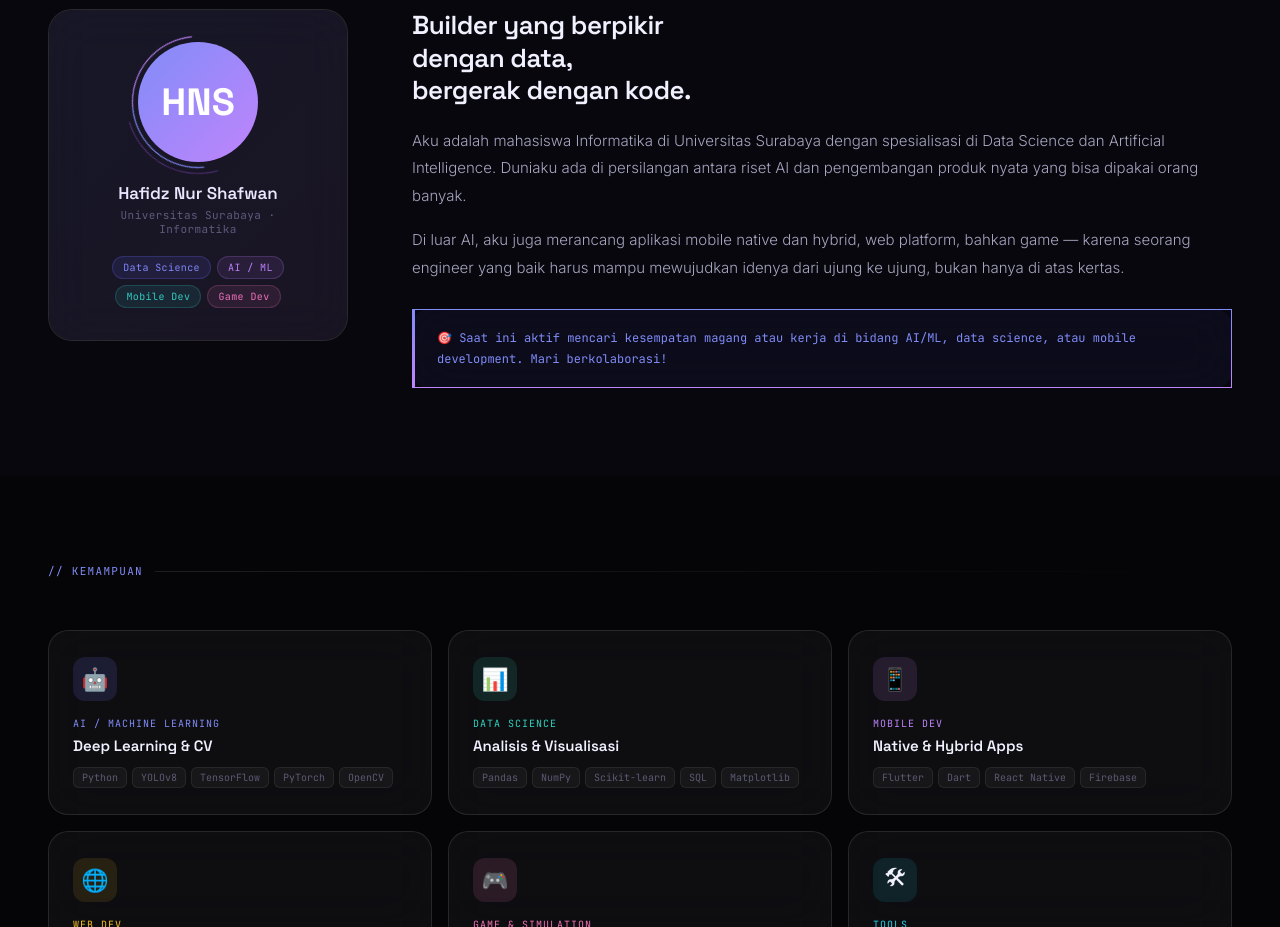
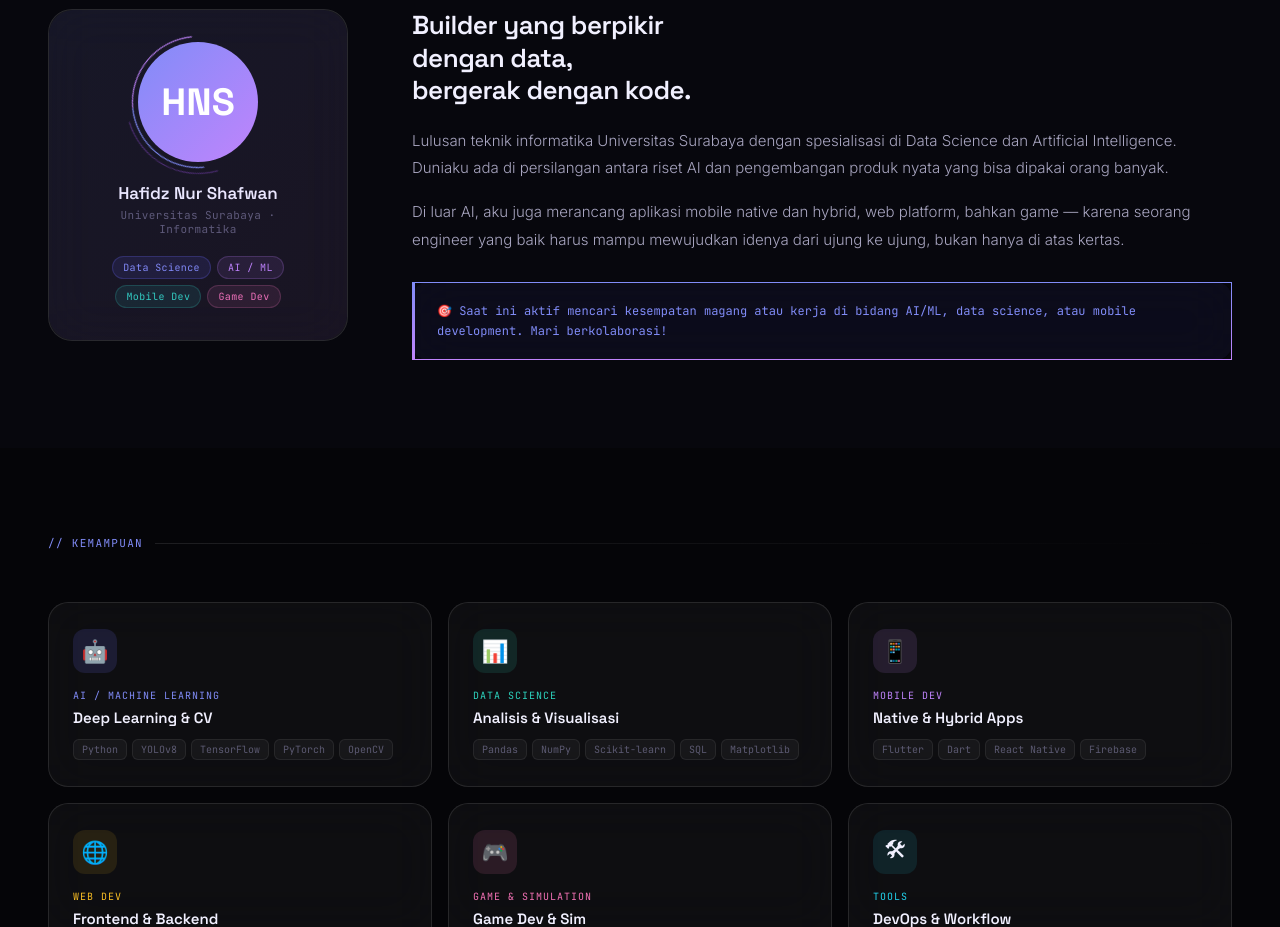
Before and after one commit to hafidznurshafwan/landing-page-2, a plain HTML site: page index.html in a window 1280 px wide. Shown: the part 1060-1987 px from the top of the page. Drawn offline with Linux system fonts and the light colour scheme.

Commit message:
Update index.html

```diff
--- a/index.html
+++ b/index.html
@@ -1306,7 +1306,7 @@
               Builder yang berpikir<br />dengan data,<br />bergerak dengan kode.
             </h3>
             <p>
-              Aku adalah mahasiswa Informatika di Universitas Surabaya dengan
+              Lulusan teknik informatika Universitas Surabaya dengan
               spesialisasi di Data Science dan Artificial Intelligence. Duniaku
               ada di persilangan antara riset AI dan pengembangan produk nyata
               yang bisa dipakai orang banyak.
```
